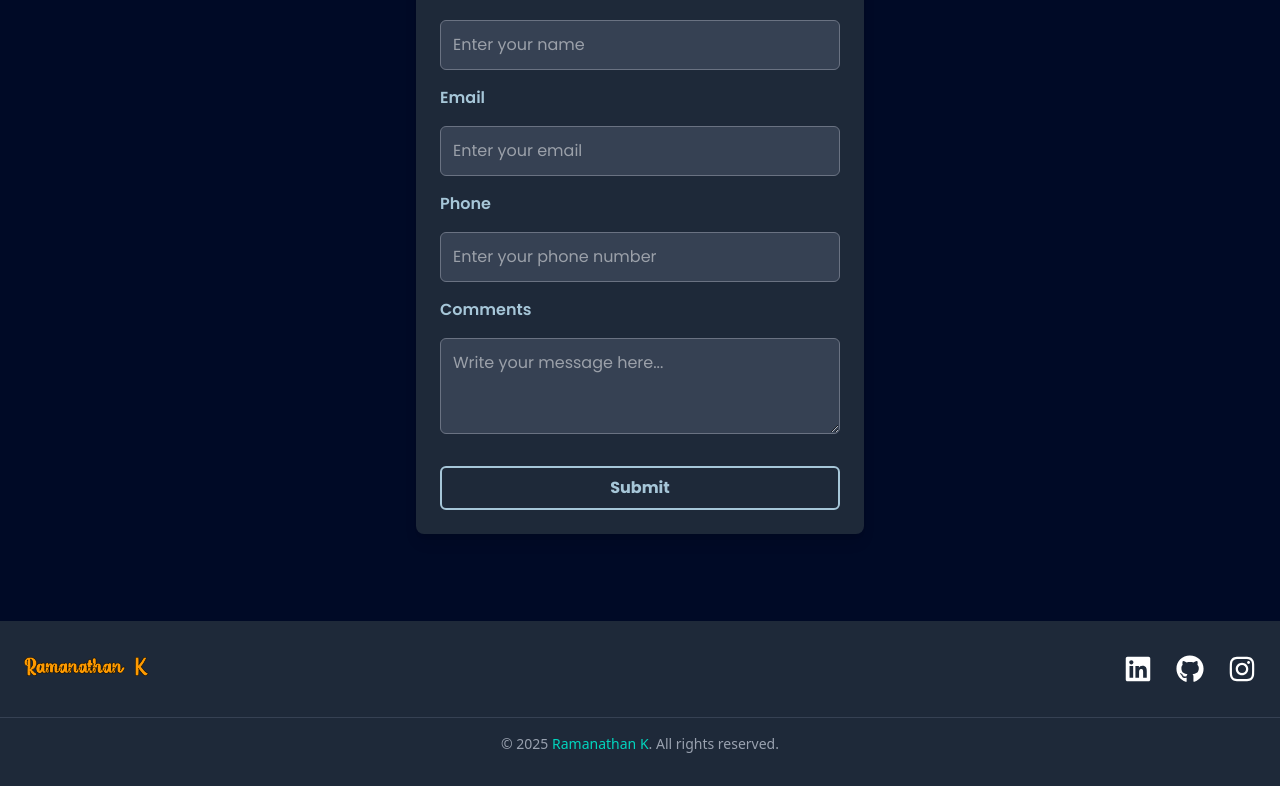
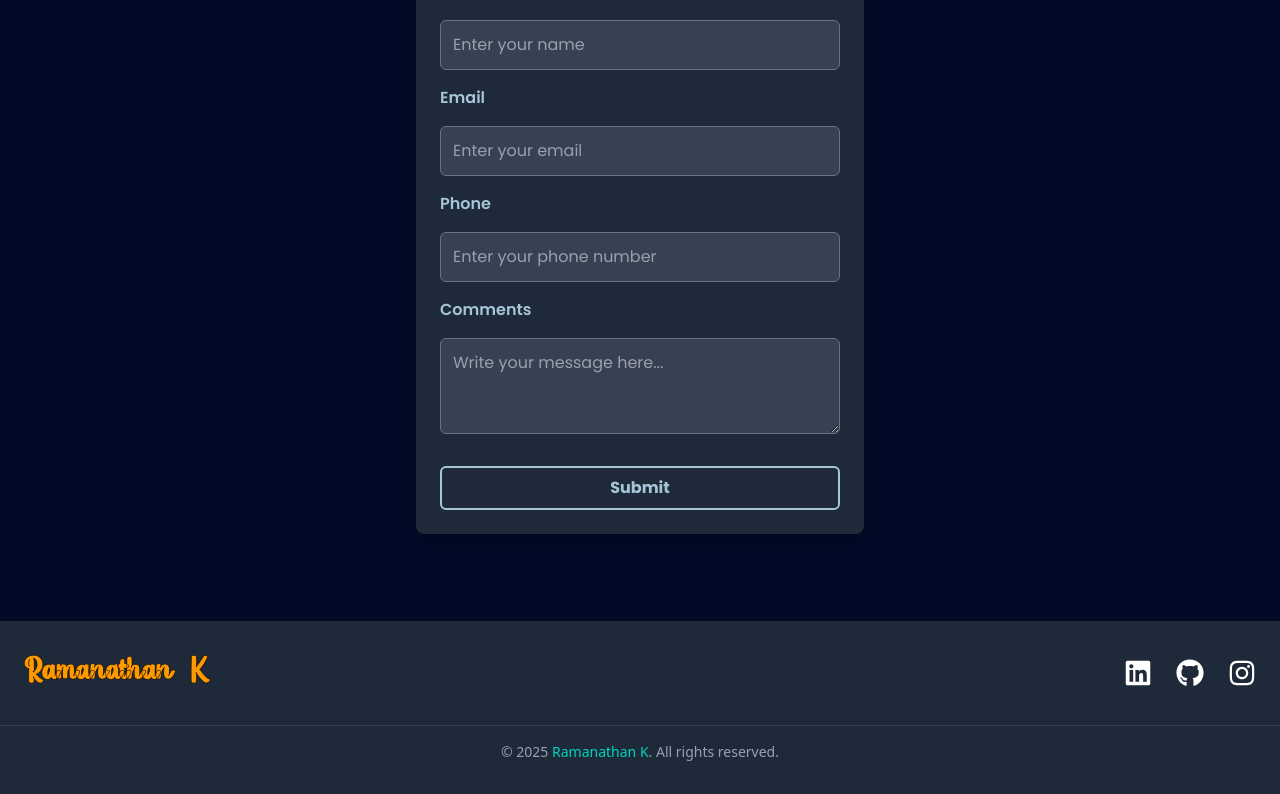
Before and after one commit to rama1832nathan/react-port, a React (Vite) app: page /profile in a window 1280 px wide. Shown: the part 3491-4285 px from the top of the page. Built offline with nearby package versions, Linux system fonts and the light colour scheme; a web font is replaced by a local one.

Commit message:
Update Footer.jsx

```diff
--- a/src/components/Footer.jsx
+++ b/src/components/Footer.jsx
@@ -8,7 +8,7 @@ const Footer = () => {
       <div className="container mx-auto px-6 flex flex-col md:flex-row justify-between items-center">
 
 
-        <div className="text-2xl font-extrabold text-amber-500 font-lucky text-stroke">
+        <div className="text-4xl font-extrabold text-amber-500 font-lucky text-stroke">
           Ramanathan   K
         </div>
 
```
